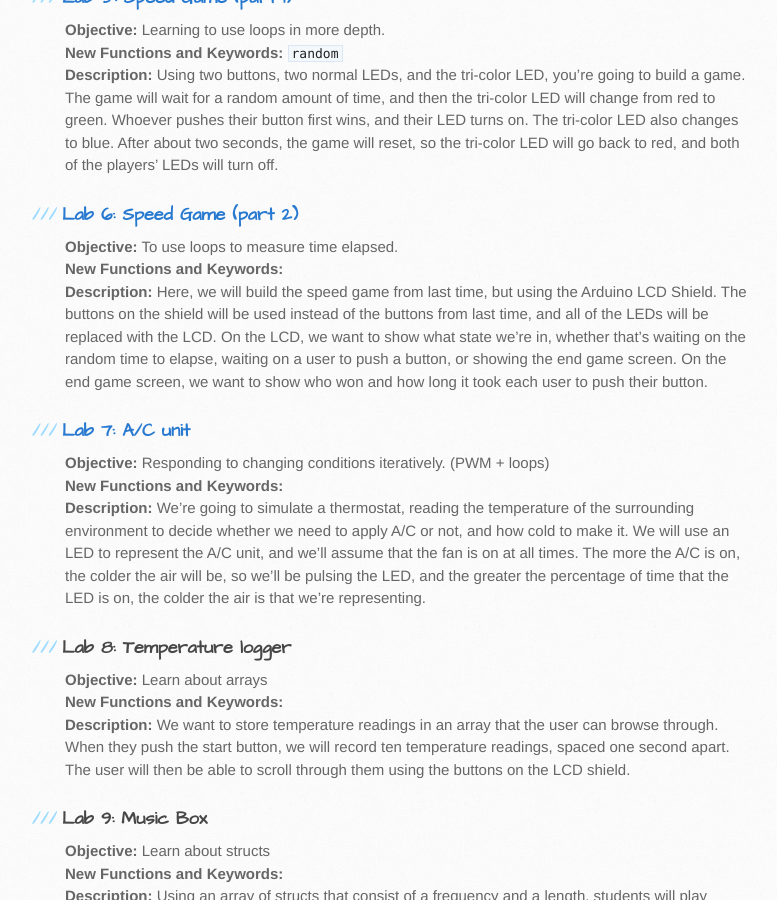
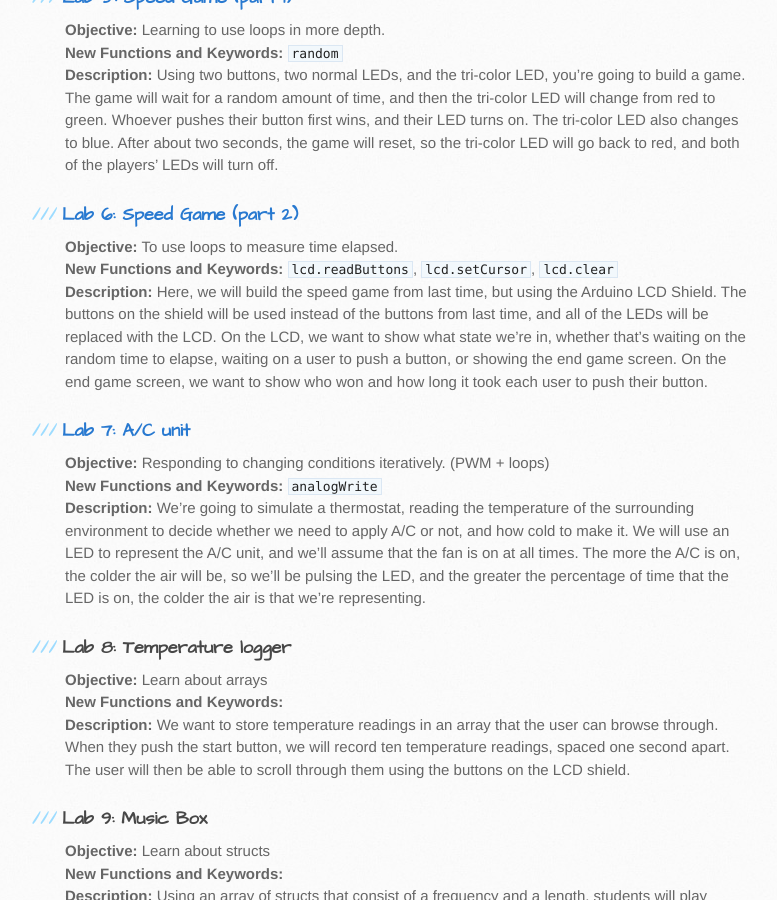
Before and after one commit to TTU-CSC/ttu-csc.github.com, a Jekyll site: the page built from _posts/2015-05-14-labs-overview.markdown, in a window 1280 px wide and 900 px high, scrolled down 1276 px. Shown: the whole window, without its empty margins (105-882 px from the left). Built offline with Jekyll 4.4.1, drawn with Linux system fonts in a browser that asks for light colours.

Commit message:
Added keywords

```diff
--- a/_posts/2015-05-14-labs-overview.markdown
+++ b/_posts/2015-05-14-labs-overview.markdown
@@ -39,12 +39,12 @@ Throughout the semester, there will be a variety of labs. Here, we will provide
 
 ### [Lab 6: Speed Game (part 2)]({% post_url 2015-07-01-lab-6-speed-game-2 %})
 **Objective:** To use loops to measure time elapsed.
-**New Functions and Keywords:**
+**New Functions and Keywords:** `lcd.readButtons`, `lcd.setCursor`, `lcd.clear`
 **Description:** Here, we will build the speed game from last time, but using the Arduino LCD Shield. The buttons on the shield will be used instead of the buttons from last time, and all of the LEDs will be replaced with the LCD. On the LCD, we want to show what state we're in, whether that's waiting on the random time to elapse, waiting on a user to push a button, or showing the end game screen. On the end game screen, we want to show who won and how long it took each user to push their button.
 
 ### [Lab 7: A/C unit]({% post_url 2015-07-01-lab-7-ac-unit %})
 **Objective:** Responding to changing conditions iteratively. (PWM + loops)
-**New Functions and Keywords:**
+**New Functions and Keywords:** `analogWrite`
 **Description:** We're going to simulate a thermostat, reading the temperature of the surrounding environment to decide whether we need to apply A/C or not, and how cold to make it. We will use an LED to represent the A/C unit, and we'll assume that the fan is on at all times. The more the A/C is on, the colder the air will be, so we'll be pulsing the LED, and the greater the percentage of time that the LED is on, the colder the air is that we're representing.
 
 ### Lab 8: Temperature logger
```
